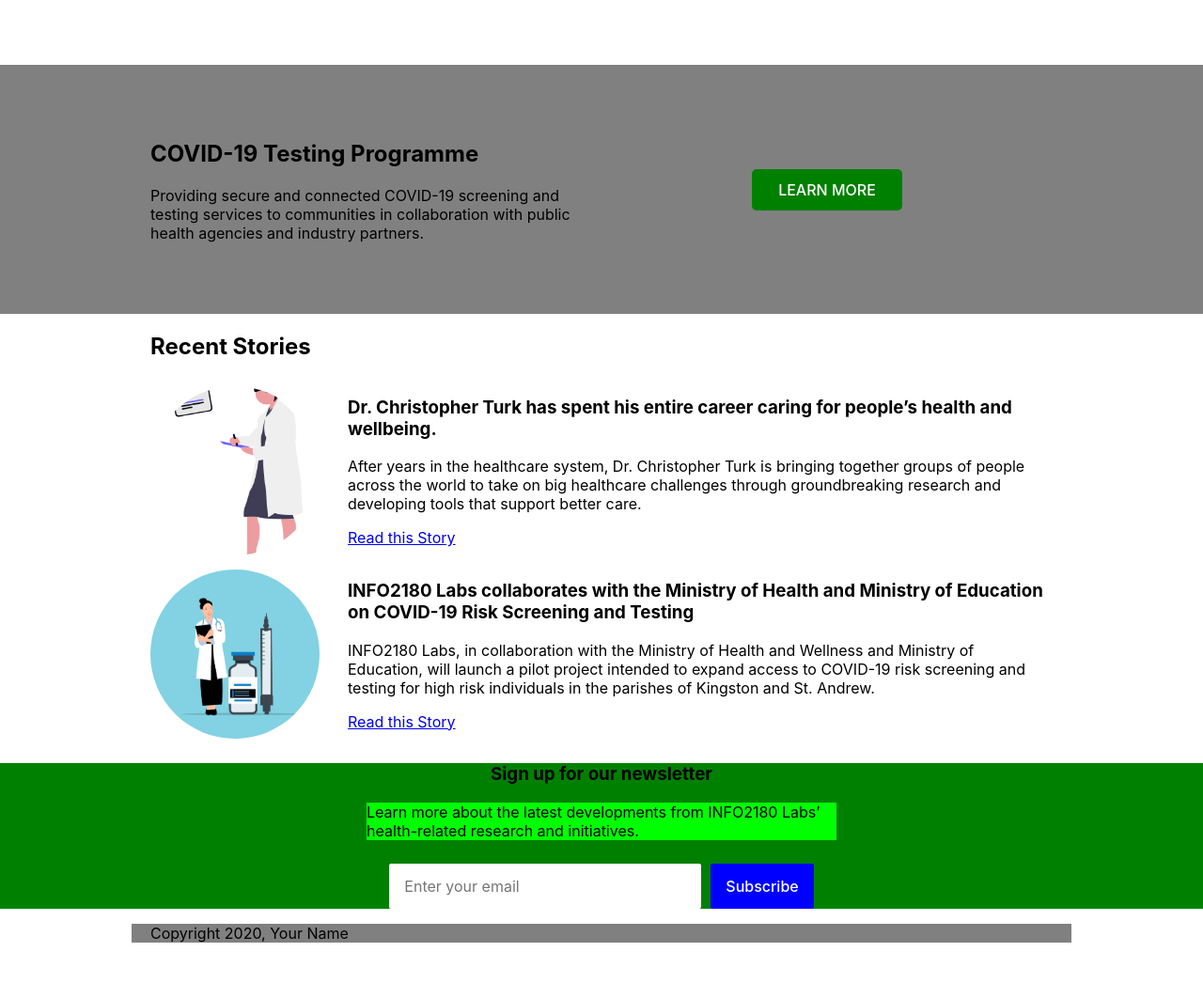
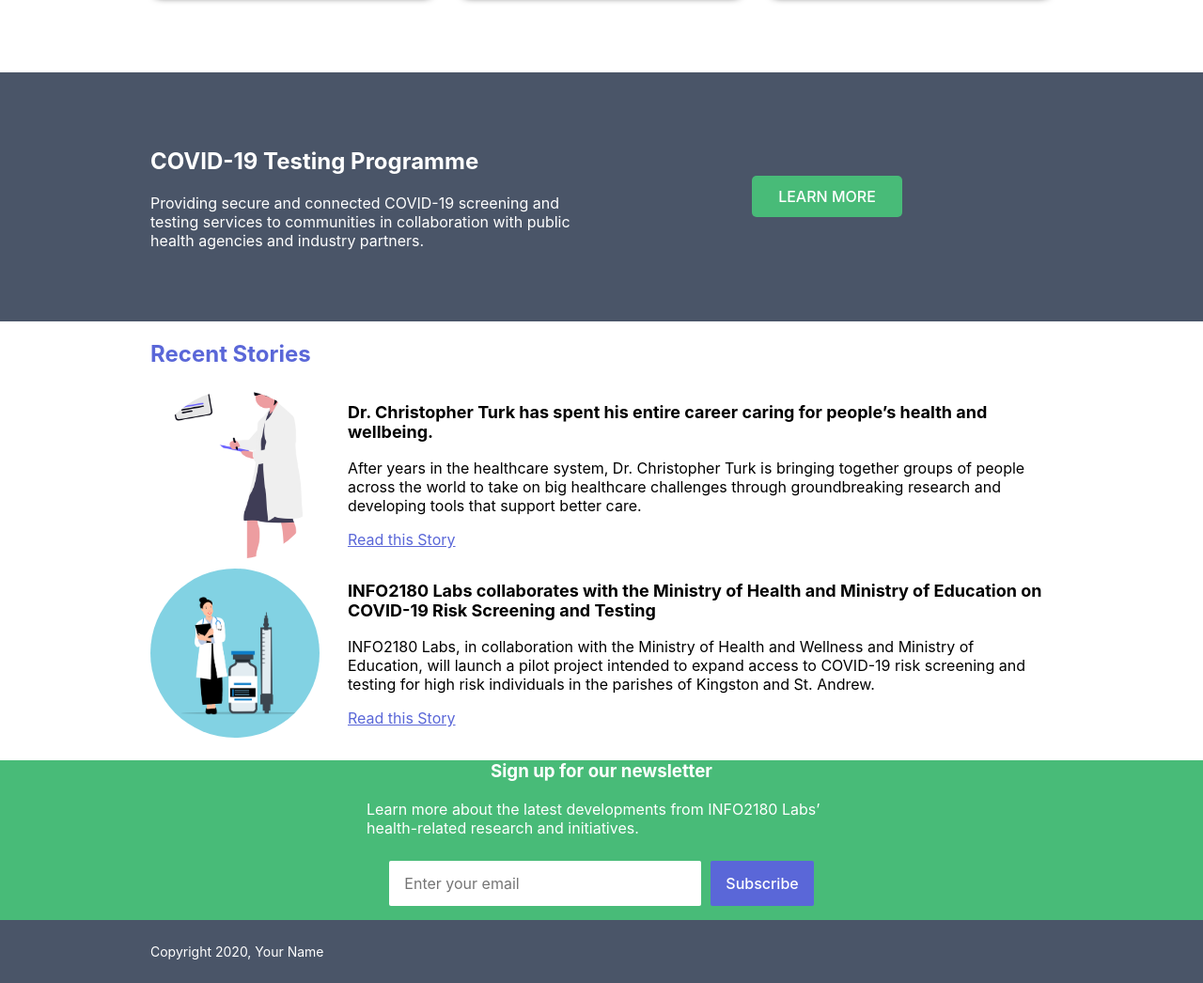
Before and after one commit to Khyanakins/info2180-project1, a plain HTML site: page index.html in a window 1280 px wide. Shown: the part 942-1988 px from the top of the page at 94% size. Before the commit the page ends 1961 px from the top, so only its background shows below. Drawn offline with Linux system fonts and the light colour scheme.

Commit message:
Finished CSS

```diff
--- a/styles.css
+++ b/styles.css
@@ -16,7 +16,7 @@ body {
 }
 
 header {
-    /*background-color: green;*/
+    background-color: #ffffff;
     padding: 15px auto;
 }
 header > .container{
@@ -32,7 +32,6 @@ header > div{
     margin: 10px;
 }
 header > div > h1{
-    /*background-color: blue;*/
     font-size: 18px;
     margin: 0;
 }
@@ -41,15 +40,18 @@ header > div > nav > ul{
     list-style-type: none;
     padding: 0;
     gap: 20px;
-    /*background-color: red;*/
 }
 header nav ul li a{
     display: flex;
     margin-right: 8px;
-    font-size: 16px;
+    font-size: 18px;
     font-weight: 600;
     text-decoration: none;
-    color: black;
+    color: #6b7280;
+}
+
+header nav ul li a:hover{
+    color:#5a67d8;
 }
 
 .overview-hero{
@@ -74,6 +76,11 @@ header nav ul li a{
 .learn-about{
     padding: 50px 0px 80px 0px;
 }
+
+.learn-about h2{
+    color:#48bb78;
+    font-size: 24ox;
+}
 .learn-about > .container{
     display: flex;
     flex-direction: column;
@@ -89,20 +96,26 @@ header nav ul li a{
 .card{
     margin: 5px;
     padding: 10px;
-    box-shadow: 0 4px 8px 0 rgba(0,0,0,0.2);
+    box-shadow: 0 4px 8px 0;
+    border-radius: 5px;
+    border-color: #e2e8f0;
     display: flex;
     flex-direction: column;
+}
+.card  h3{
+    color: #48bb78;
+    font-size: 21px;
 }
 .card img{
     width: 250px;
     height: 250px;
 }
 .testing{
-    background-color: grey;
+    background-color: #4a5568;
+    color: white;
     padding: 60px 0;
 }
 .testing > .container {
-    background-color: grey;
     display: grid;
     grid-template-columns: 1fr 1fr;
     align-items: center;
@@ -113,7 +126,7 @@ header nav ul li a{
     align-items: center;
 }
 .testing .btn{
-    background-color: green;
+    background-color: #48bb78;
     padding: 12px 28px;
     border-radius: 5px;
     color: #ffffff;
@@ -122,13 +135,22 @@ header nav ul li a{
     font-weight: 500;
 }
 .testing .btn:hover{
-    background-color: lime;
+    background-color: green;
 }
 
 .stories > .container{
     display: flex;
     flex-direction: column;
     align-items: flex-start;
+}
+.stories > .container h2{
+    color: #5a67d8;
+}
+.stories .article-body h3{
+    font-size: 18px;
+}
+.stories .article-body a{
+    color: #5a67d8;
 }
 .stories > .container > article{
     background-color: white;
@@ -146,14 +168,14 @@ header nav ul li a{
 }
 
 .newsletter{
-    background-color: green;
+    background-color: #48bb78;
+    color: white;
     pad: 60px 0;
-    margin-bottom: 10;
+    padding-bottom: 15px;
     text-align: center;
 }
 .newsletter p{
     max-width: 500px;
-    background-color: lime;
     margin:0 auto 25px auto;
     text-align: left;
 }
@@ -171,7 +193,7 @@ header nav ul li a{
     font-size: 16px;
 }
 .newsletter .btn{
-    background-color: blue;
+    background-color: #5a67d8;
     color: white;
     border: none;
     padding: 14px 16px;
@@ -180,6 +202,17 @@ header nav ul li a{
     font-weight: 500;
 }
 
-footer > div{
-    background-color: grey;
+footer {
+    background-color: #4a5568;
+    color: #ffffff;
+    padding: 25px 0;
+    font-size: 14px;
 }
+
+footer p {
+    margin: 0;
+}
+
+/*
+
+*/
```
